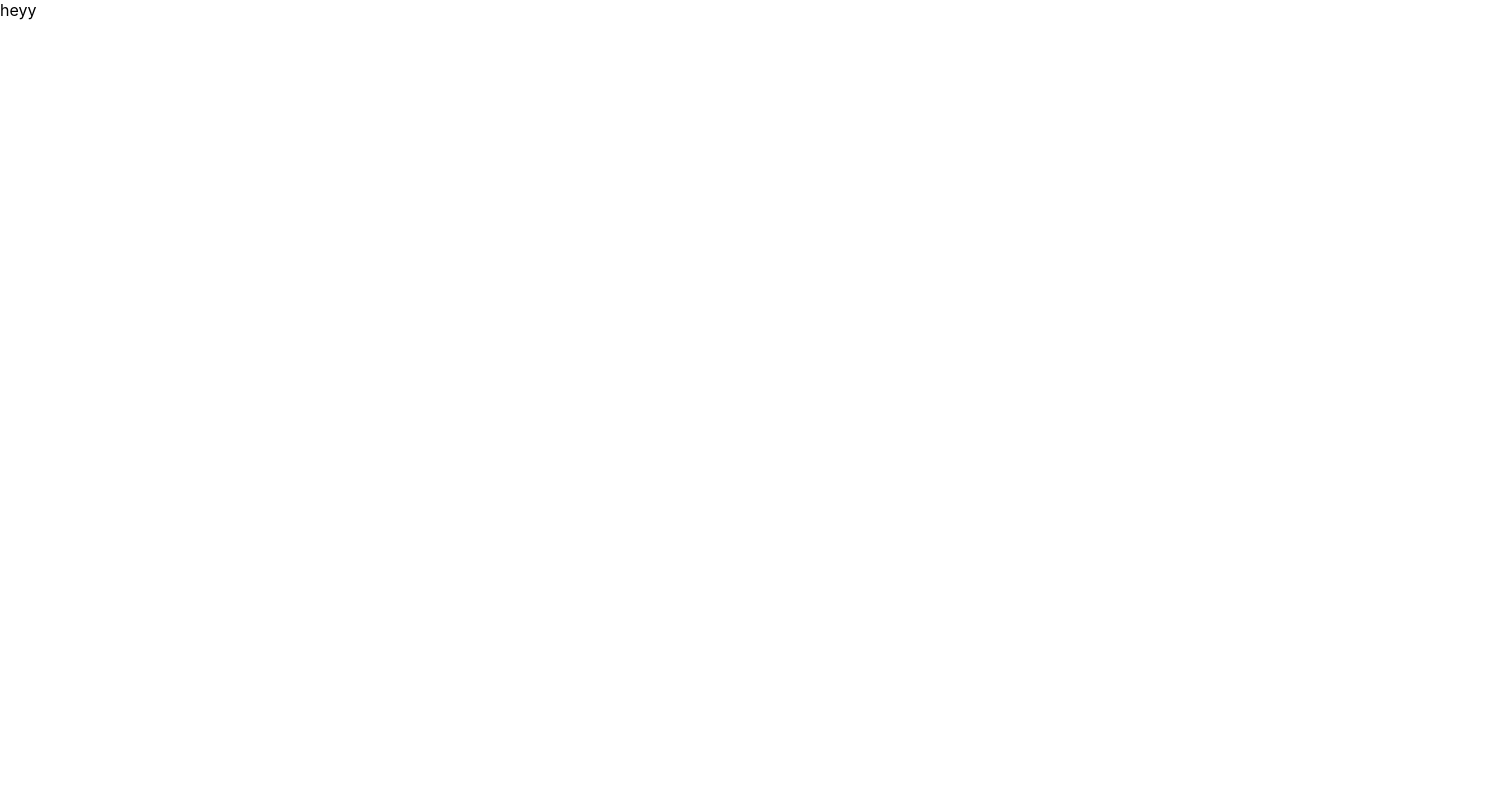
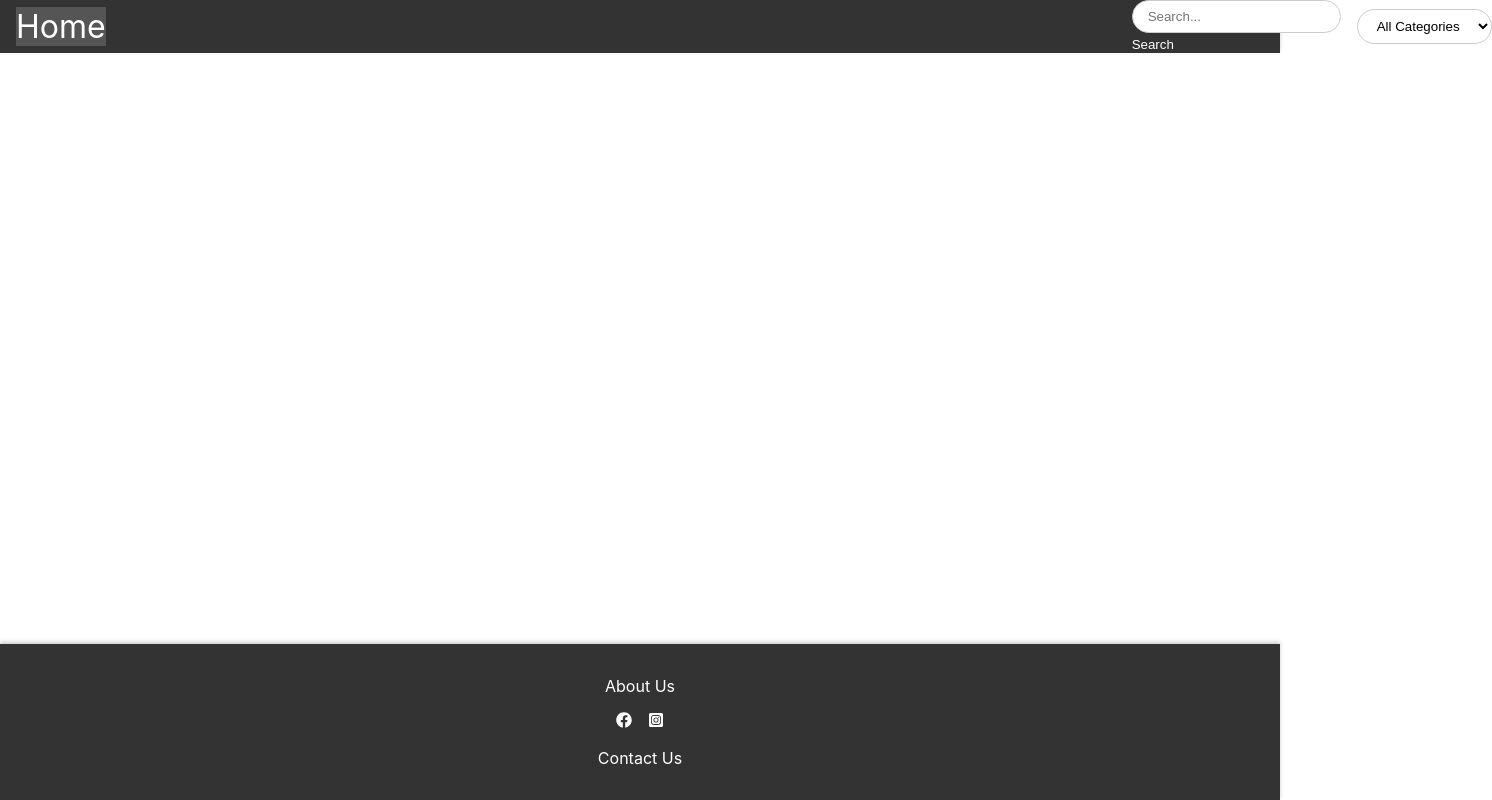
Before and after one commit to takwach5/storytelling, a React (Create React App) app in the folder client/: page / in a window 1280 px wide. Shown: the whole page, 1492 px wide, since content can reach past the window. Built offline with nearby package versions, Linux system fonts and the light colour scheme.

Commit message:
nav/footer

```diff
--- a/client/src/App.css
+++ b/client/src/App.css
@@ -1,255 +1,99 @@
-.register-container {
-  max-width: 400px;
-  margin: 0 auto;
+* {
+  box-sizing: border-box;
 }
 
-.register-form {
-  display: flex;
-  flex-direction: column;
+body {
+  margin: 0;
 }
 
-.form-group {
-  margin-bottom: 15px;
+.nav {
+  background-color: #333;
+  color: white;
+  display: flex;
+  justify-content: space-between;
+  align-items: center;
+  padding: 0 1rem;
+  box-shadow: 0 -2px 4px rgba(0, 0, 0, 0.2);
 }
 
-label {
-  font-weight: bold;
+.nav ul {
+  padding: 0;
+  margin: 0;
+  list-style: none;
+  display: flex;
+  gap: 1rem;
+  align-items: center;
 }
 
-input {
-  padding: 8px;
-  margin-top: 5px;
+.nav a {
+  color: inherit;
+  text-decoration: none;
 }
 
-.submit-button {
-  background-color: #4caf50;
-  color: white;
-  border: none;
-  padding: 10px;
-  cursor: pointer;
+.nav li.active {
+  background-color: #555;
 }
 
-.secondary-button {
-  background-color: #008CBA;
-  color: white;
-  border: none;
-  padding: 10px;
-  cursor: pointer;
-  margin-top: 10px;
+.nav li.hover {
+  background-color: #777;
 }
 
-nav {
-  background-color: rgba(255, 204, 128, 0.5);
-  padding: 10px;
-}
-
-ul {
-  list-style: none;
-  margin: 0;
-  padding: 0;
-  display: flex;
-}
-
-li {
-  margin-right: 15px;
-  padding: 5px 10px;
-}
-
-a {
-  text-decoration: none;
-  color: #0e2038;
-  font-weight: bold;
-  font-size: 16px;
+.home {
+  font-size: 2rem;
 }
 
 
-.container {
-  max-width: 800px;
-  margin: 20px auto;
-  padding: 20px;
-  background-color: #fff;
-  border-radius: 8px;
-  box-shadow: 0 0 10px rgba(0, 0, 0, 0.1);
-}
+.search-bar input[type="text"] {
+  border-radius: 20px;
+  padding: 8px 15px;
+  border: 1px solid #ccc;
 
-button {
-  background-color: #4CAF50;
-  color: white;
-  padding: 10px 15px;
-  border: none;
-  border-radius: 4px;
-  cursor: pointer;
-  font-size: 16px;
-}
-
-h1 {
-  color: #333;
-}
-
-#m1{
-  font-size: 24px;
-  color: #e65100;
-}
-img {
-  width: 100%; /* Make the image responsive */
-  height: 100%;
-  /* border-radius: 8px; */
-  /* margin-top: 10px; */
-}
-
-/* Optional: Add styles for active link */
-li.active a {
-  color: #ffcc00;
 }
 
 
-/* Create.css */
-
-.create-form {
-  max-width: 400px;
-  margin: 0 auto;
+.search-bar button {
+  border: none;
+  background: none;
+  cursor: pointer;
+  padding: 0;
 }
-
-.form-input {
-  width: 100%;
-  padding: 10px;
-  margin-bottom: 10px;
-}
-
-.form-button {
-  background-color: #3498db;
-  color: #fff;
-  padding: 10px;
-  border: none;
-  cursor: pointer;
-  text-decoration: none;
-  display: inline-block;
-}
-
-.form-button:hover {
-  background-color: #2980b9;
+.search-bar{
+  margin-left: 1010px;
 }
 
 
-/* Rooms.css */
-.rooms-container {
+.category-bar select {
+  border: 1px solid #ccc;
+  border-radius: 20px;
+  padding: 8px 15px;
+  background-color: #fff;
+  cursor: pointer;
+}
+.footer {
+  position: fixed;
+  bottom: 0;
+  width: 100%;
+  background-color: #333;
+  color: white;
+  padding: 1rem;
+  text-align: center;
+  box-shadow: 0 -2px 4px rgba(0, 0, 0, 0.2);
+}
+.sbutton{
+  color: white;
 
-  display: grid;
-  grid-template-columns:33% 33% 33%;
-  gap: 16px;
+}
+.social-icons {
+  display: flex;
+  justify-content: center;
 }
 
-.room-item {
-  background-color: #ffcc0075;
-  border: 1px solid #792222;
-  padding: 16px;
-  border-radius: 8px;
-  box-shadow: 0 2px 4px rgba(0, 0, 0, 0.1);
+.social-icons .fb,
+.social-icons .insta {
+  margin: 0 0.5rem;
+  color: #fff;
+  font-size: 1,5rem;
 }
-
-.room-name {
-  font-weight: bold;
-  margin-bottom: 8px;
+.sbutton {
+  color: white;
 }
-
-.room-image {
-  width: 100%;
-  height: 70%;
-  border-radius: 4px;
-}
-
-/* One.css */
-.one-container {
-  background-color: #ffcc0015;
-  text-align: center;
-  margin: 20px;
-}
-
-.room-name {
-  font-size: 24px;
-  color: #333;
-}
-
-.room-image1 {
-  width: 100%;
-  max-width: 400px;
-  height: 150%;
-  margin-top: 10px;
-}
-
-.room-type {
-  display: block;
-  font-size: 16px;
-  margin-top: 10px;
-}
-
-.room-price {
-  font-size: 18px;
-  font-weight: bold;
-  margin-top: 10px;
-}
-
-.delete-button {
-  background-color: #ff4c4c;
-  color: #fff;
-  padding: 10px;
-  font-size: 16px;
-  border: none;
-  cursor: pointer;
-  margin-top: 20px;
-}
-.phrases {
-  margin: 20px;
-}
-
-.phrase-table {
-  display: flex;
-  flex-flow: column nowrap;
-  margin: 0.5rem;
-  line-height: 1.5;
-  flex: 1 1 auto;
-  border: 1px solid #d0d0d0;
-}
-
-.phrase-header {
-  display: none;
-  font-weight: 700;
-  font-size: 1.1em;
-  background-color: #f2f2f2;
-}
-
-.phrase-header > .phrase-data {
-  white-space: normal;
-}
-
-.phrase-row {
-  width: 100%;
-  display: flex;
-  flex-flow: row nowrap;
-}
-
-.phrase-row:nth-of-type(even) {
-  background-color: #f2f2f2;
-}
-
-.phrase-row:nth-of-type(odd) {
-  background-color: #ffffff;
-}
-
-.phrase-row:hover {
-  color: #C0163A;
-}
-
-.phrase-data {
-  display: flex;
-  flex-flow: row nowrap;
-  flex-grow: 1;
-  flex-basis: 0;
-  padding: 0.5em;
-  word-break: break-word;
-  overflow: hidden;
-  text-overflow: ellipsis;
-  min-width: 0px;
-  white-space: nowrap;
-  border-bottom: 1px solid #d0d0d0;
-}
--- a/client/src/App.jsx
+++ b/client/src/App.jsx
@@ -2,6 +2,7 @@ import React, { useEffect } from "react";
 import { BrowserRouter, Routes, Route } from "react-router-dom";
 import Home from "./components/Home.jsx";
 import "./App.css";
+
 
 import { useState } from "react";
 
--- a/client/src/components/Home.jsx
+++ b/client/src/components/Home.jsx
@@ -1,11 +1,51 @@
-import React from 'react'
+import React from 'react';
+import { Link } from 'react-router-dom';
+import { FaFacebook } from "react-icons/fa";
+import { FaInstagramSquare } from "react-icons/fa";
 
 const Home = () => {
   return (
     <div>
-      heyy
+      <nav className='nav'>
+        <ul>
+          <li className='active'>
+            <Link to="/" className="home">Home</Link>
+          </li>
+          <li className="search-bar">
+            <input type="text" placeholder="Search..." />
+            <button className='sbutton'>Search</button>
+          </li>
+          <li className="category-bar">
+            <select>
+              <option value="all">All Categories</option>
+              <option value="category1">Category 1</option>
+              <option value="category2">Category 2</option>
+              <option value="category3">Category 3</option>
+              <option value="category4">Category 4</option>
+              <option value="category5">Category 5</option>
+            </select>
+          </li>
+        </ul>
+      </nav>
+
+      <footer className="footer">
+        <div className="about-us">
+          <p>About Us</p>
+        </div>
+        <div className="social-icons">
+          <a className='fb' href="https://www.facebook.com/profile.php?id=100007577478945">
+          <FaFacebook />
+          </a>
+          <a className='insta' href="https://www.instagram.com/medkhalilbouarrouj/">
+           < FaInstagramSquare/>
+          </a>
+        </div>
+        <div className="contact-us">
+          <p>Contact Us</p>
+        </div>
+      </footer>
     </div>
-  )
-}
+  );
+};
 
-export default Home
+export default Home;
```
Also changed, not shown: package.json (added, +8 -0 lines), 2 other files (tests, documents, lock files or other folders).
